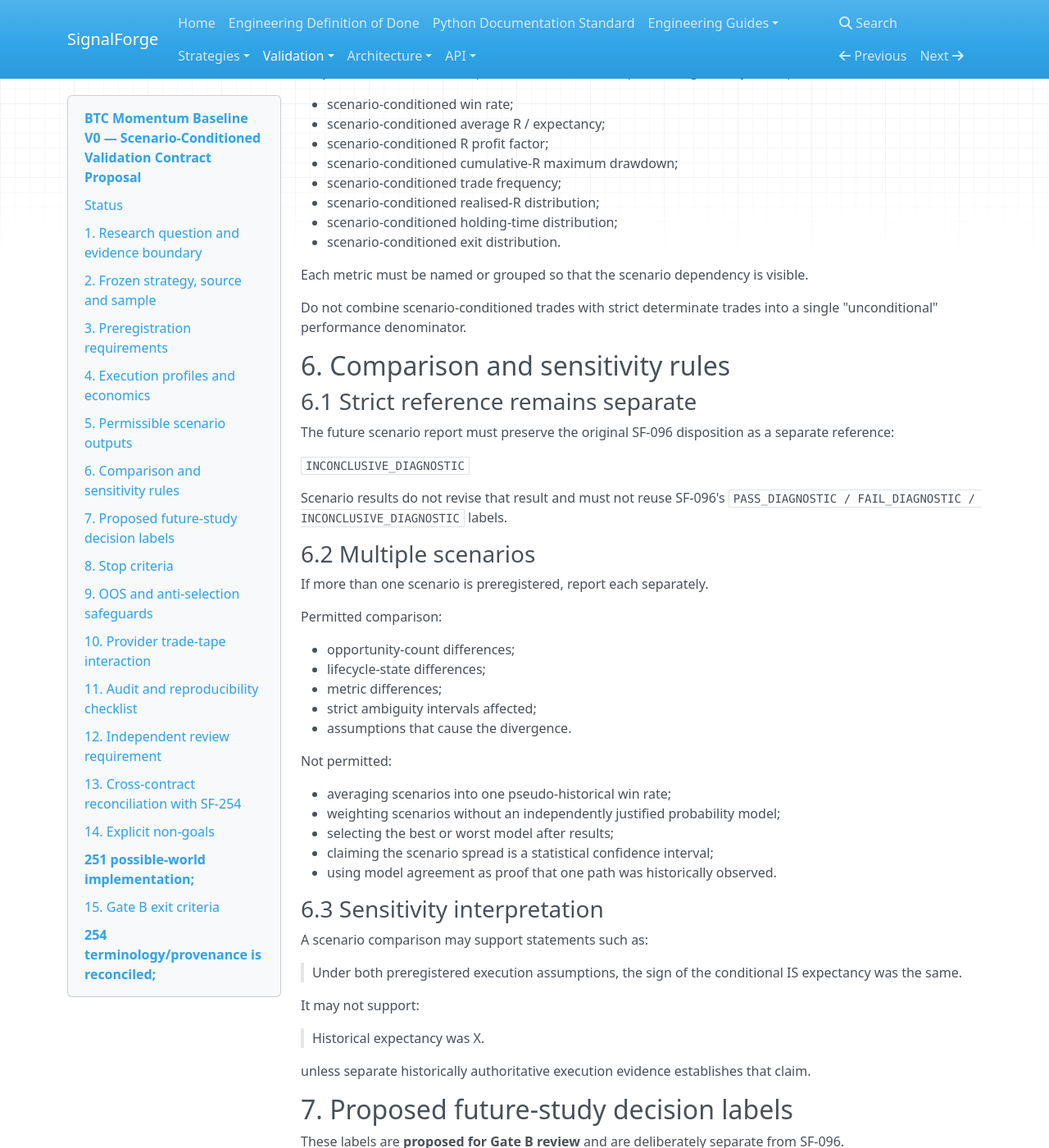
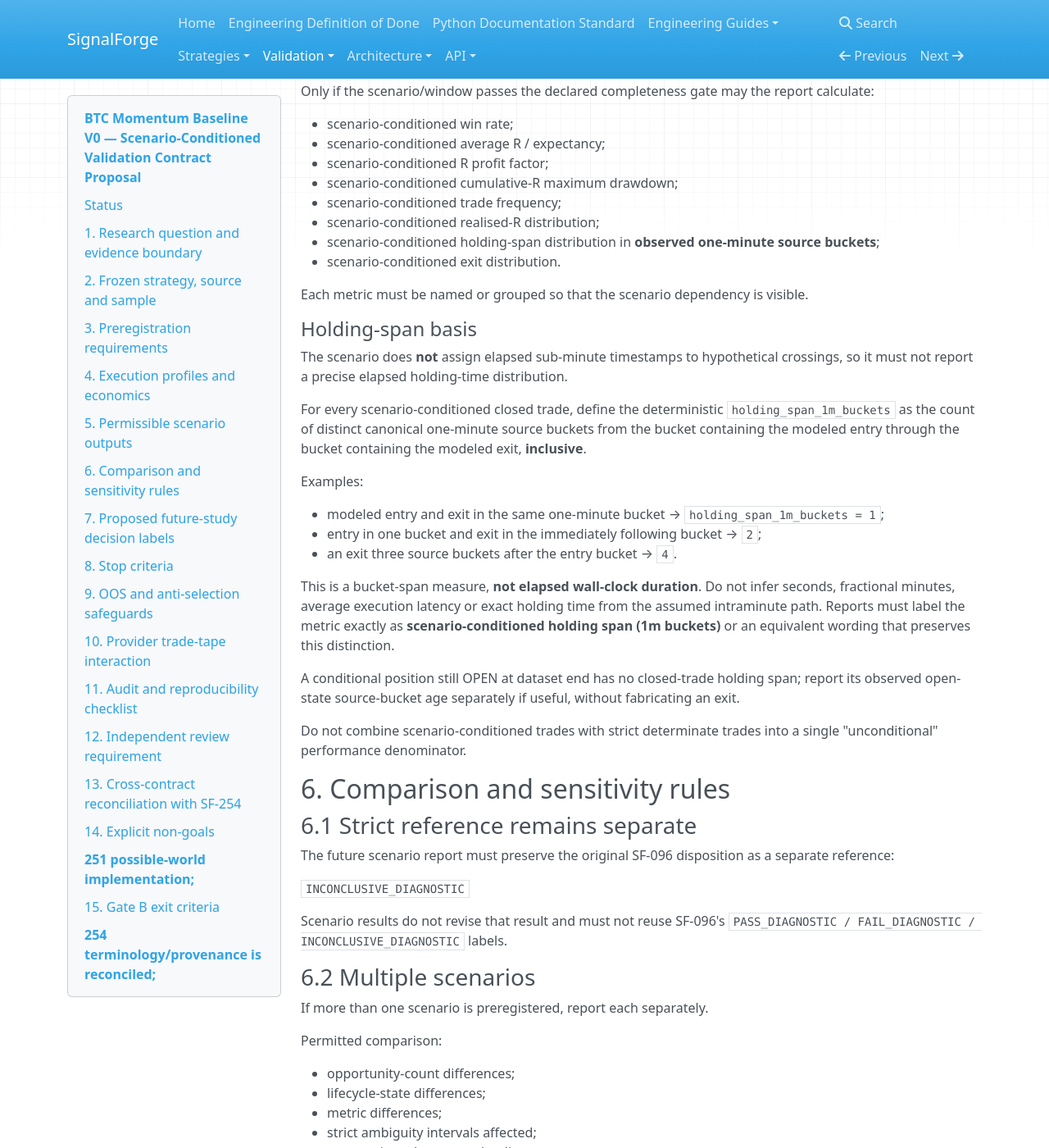
Before and after one commit to harishkamathuk/signalforge, an MkDocs documentation site: the page built from docs/validation/btc-momentum-baseline-v0-scenario-validation-v0-proposal.md, in a window 1280 px wide and 1400 px high, scrolled down 7484 px. Shown: the whole window at 82% size. Built offline with MkDocs 1.6.1, drawn with Linux system fonts in a browser that asks for light colours; nearby versions of some CDN libraries; some of the changed text lies outside the part shown.

Commit message:
docs(sf-255): define deterministic scenario holding span

```diff
--- a/docs/validation/btc-momentum-baseline-v0-scenario-validation-v0-proposal.md
+++ b/docs/validation/btc-momentum-baseline-v0-scenario-validation-v0-proposal.md
@@ -172,7 +172,7 @@ chronology. It is selected as the smallest deterministic thought experiment for
 Changing to another path is a different scenario identity and requires a new preregistered study.
 
 The prior generic statement that O-H-L-C/O-L-H-C were merely examples is therefore superseded by
-this concrete proposal. Parent #253 may accept, reject or replace it before implementation.
+this concrete proposal. Parent #253 has selected this exact assumption set for specification finalisation; final normative-contract acceptance and implementation authority remain separately gated.
 
 ### 3.2 Calculation identity
 
@@ -326,10 +326,33 @@ Only if the scenario/window passes the declared completeness gate may the report
 - scenario-conditioned cumulative-R maximum drawdown;
 - scenario-conditioned trade frequency;
 - scenario-conditioned realised-R distribution;
-- scenario-conditioned holding-time distribution;
+- scenario-conditioned holding-span distribution in **observed one-minute source buckets**;
 - scenario-conditioned exit distribution.
 
 Each metric must be named or grouped so that the scenario dependency is visible.
+
+#### Holding-span basis
+
+The scenario does **not** assign elapsed sub-minute timestamps to hypothetical crossings, so it must
+not report a precise elapsed holding-time distribution.
+
+For every scenario-conditioned closed trade, define the deterministic
+`holding_span_1m_buckets` as the count of distinct canonical one-minute source buckets from the
+bucket containing the modeled entry through the bucket containing the modeled exit, **inclusive**.
+
+Examples:
+
+- modeled entry and exit in the same one-minute bucket → `holding_span_1m_buckets = 1`;
+- entry in one bucket and exit in the immediately following bucket → `2`;
+- an exit three source buckets after the entry bucket → `4`.
+
+This is a bucket-span measure, **not elapsed wall-clock duration**. Do not infer seconds, fractional
+minutes, average execution latency or exact holding time from the assumed intraminute path.
+Reports must label the metric exactly as **scenario-conditioned holding span (1m buckets)** or an
+equivalent wording that preserves this distinction.
+
+A conditional position still OPEN at dataset end has no closed-trade holding span; report its
+observed open-state source-bucket age separately if useful, without fabricating an exit.
 
 Do not combine scenario-conditioned trades with strict determinate trades into a single
 "unconditional" performance denominator.
```
Also changed, not shown: other parts of docs/validation/btc-momentum-baseline-v0-scenario-validation-v0-proposal.md (+1 -1 lines).
